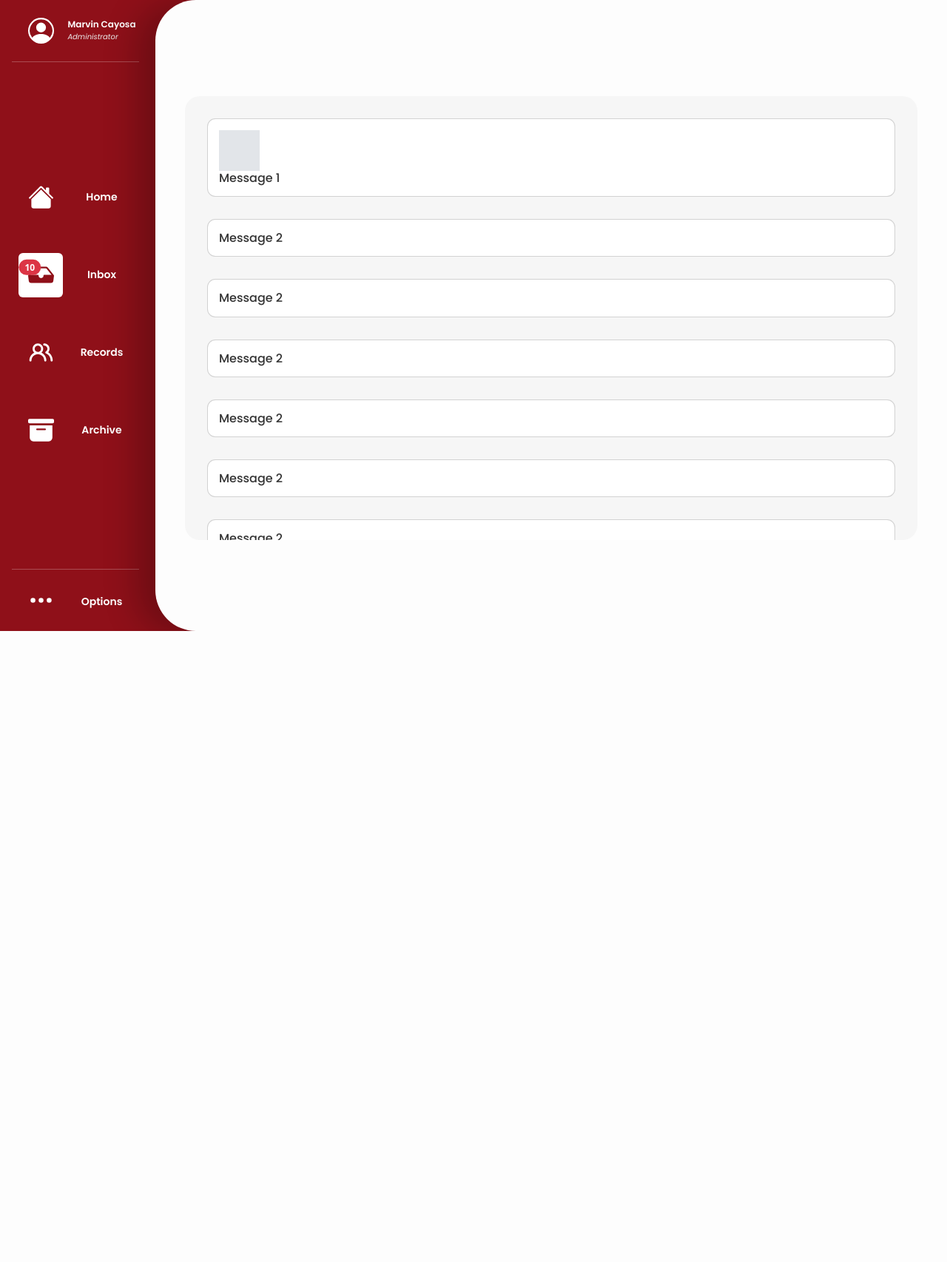
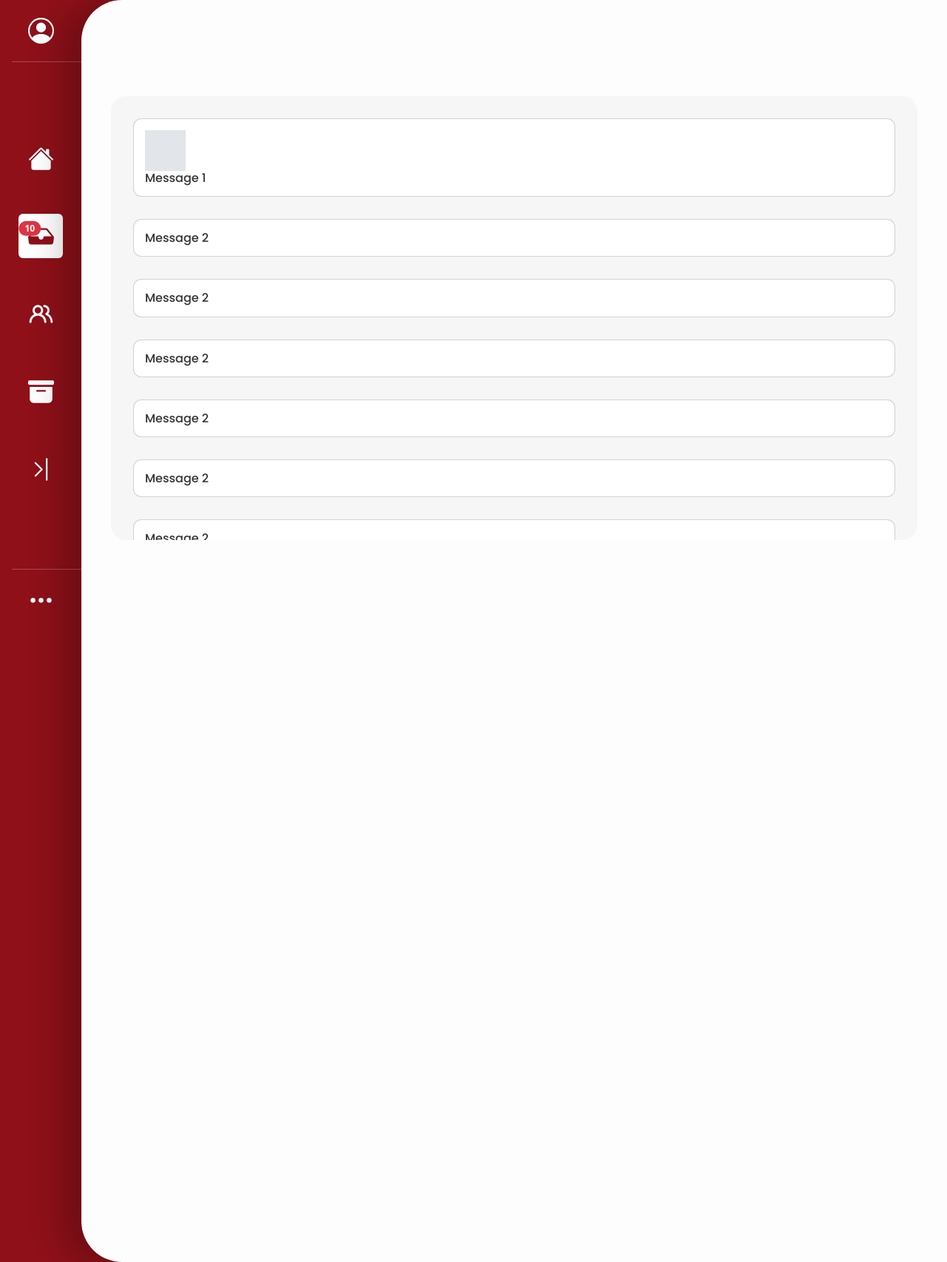
Before and after one commit to MarvinCayosa/project-popeyes, a PHP site: page /inbox.html in a window 1280 px wide. Shown: the whole page at 74% size. Before the commit the page ends 853 px from the top, so only its background shows below. Run offline with PHP 8.4, Linux system fonts and the light colour scheme.

Commit message:
sidebar expand button fix

```diff
--- a/inbox.html
+++ b/inbox.html
@@ -50,7 +50,9 @@
           <hr />
           <!--Navigation Icons-->
           <ul class="nav nav-pills flex-column d-flex align-items-center">
-            <li class="nav-item d-flex justify-content-center icon-container">
+            <li
+              class="nav-item  d-flex justify-content-center icon-container"
+            >
               <a href="home.html">
                 <svg class="icon" fill="currentColor">
                   <use xlink:href="icons.svg#icon-home"></use>
@@ -58,9 +60,7 @@
               </a>
               <span class="icon_name">Home</span>
             </li>
-            <li
-              class="nav-item nav-link active d-flex justify-content-center icon-container"
-            >
+            <li class="nav-item d-flex nav-link active justify-content-center icon-container">
               <a href="inbox.html">
                 <svg class="icon" fill="currentColor">
                   <use xlink:href="icons.svg#icon-inbox"></use>
@@ -83,6 +83,17 @@
               <svg class="icon" fill="currentColor">
                 <use xlink:href="icons.svg#icon-archive"></use>
               </svg>
+            </li>
+            <!-- Expand/Collapse Button -->
+            <li class="nav-item d-flex justify-content-center icon-container">
+              <button class="btn" id="toggleSidebar">
+                <svg class="icon" fill="currentColor">
+                  <use
+                    xlink:href="icons.svg#icon-right"
+                    id="sidebarToggleIcon"
+                  ></use>
+                </svg>
+              </button>
             </li>
           </ul>
 
@@ -144,5 +155,28 @@
         </div>
       </div>
     </div>
+
+    <script>
+      const toggleButton = document.getElementById("toggleSidebar");
+      const sidebar = document.querySelector(".sidebar_custom");
+      const iconNames = document.querySelectorAll(".icon_name");
+      const toggleIcon = document.getElementById("sidebarToggleIcon"); // Get the icon element
+
+      toggleButton.addEventListener("click", () => {
+        sidebar.classList.toggle("expanded");
+
+        // Toggle icon names visibility
+        iconNames.forEach((name) => {
+          name.classList.toggle("visible"); // Toggle visibility
+        });
+
+        // Change the icon based on sidebar state
+        if (sidebar.classList.contains("expanded")) {
+          toggleIcon.setAttribute("xlink:href", "icons.svg#icon-left"); // Change to icon-left
+        } else {
+          toggleIcon.setAttribute("xlink:href", "icons.svg#icon-right"); // Change to icon-right
+        }
+      });
+    </script>
   </body>
 </html>
--- a/inbox_styles.css
+++ b/inbox_styles.css
@@ -26,7 +26,7 @@ hr {
   border-bottom-left-radius: 55px;
   box-shadow: -25px 4px 45.8px rgba(0, 0, 0, 0.24);
   z-index: 2;
-  height: 100vh;
+  height: 200vh;
   margin-left: 110px;
   transition: margin-left 0.3s ease-out;
   overflow: hidden;
@@ -76,10 +76,10 @@ hr {
   position: absolute;
 }
 
-.sidebar_custom:hover .icon_name {
-  visibility: visible;
+.sidebar_custom.expanded .icon_name {
   opacity: 1;
 }
+
 
 .sidebar_custom .icon_name {
   opacity: 0;
@@ -114,21 +114,19 @@ hr {
   transition: width 0.3s ease-out;
 }
 
-.sidebar_custom:hover {
-  width: 210px; /* Expanded width on hover */
+.nav-item .btn{
+  border: none;
 }
 
-/* Adjust main body margin on sidebar hover */
-.sidebar_custom:hover + .main_body {
+.sidebar_custom.expanded {
+  width: 210px; /* Expanded width */
+}
+
+/* Adjust the main body margin on sidebar expanded */
+.sidebar_custom.expanded + .main_body {
   margin-left: 210px;
 }
 
-/* Nav Bar */
-.logo{
-  width: 250px;
-  height:70px;
-  user-select: none;
-}
 
 .user_profile .icon_name {
   font-size: 12px;
```
Also changed, not shown: home.html (+35 -5 lines), home_styles.css (+17 -9 lines), icons.svg.
